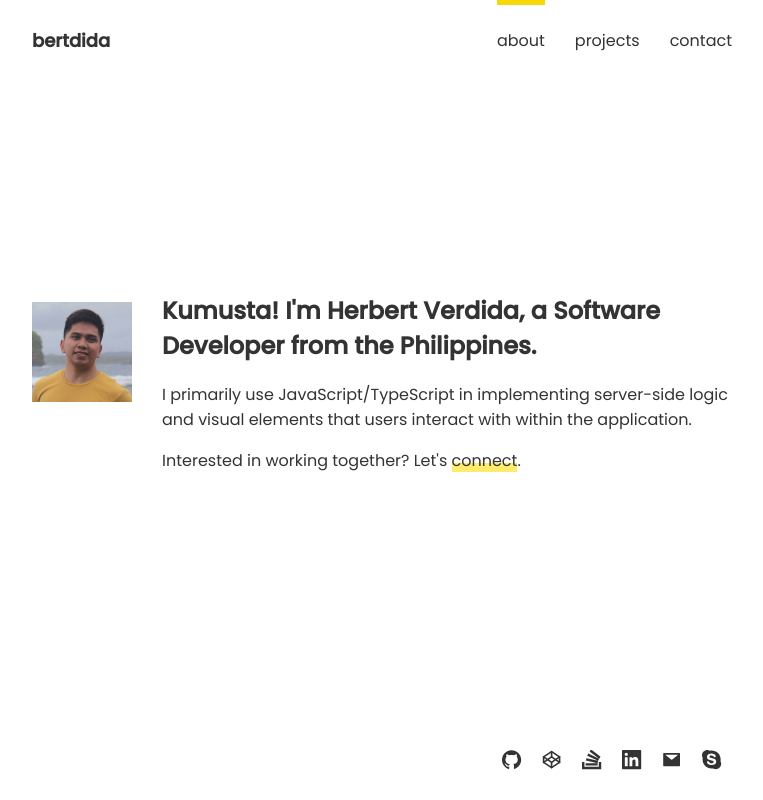
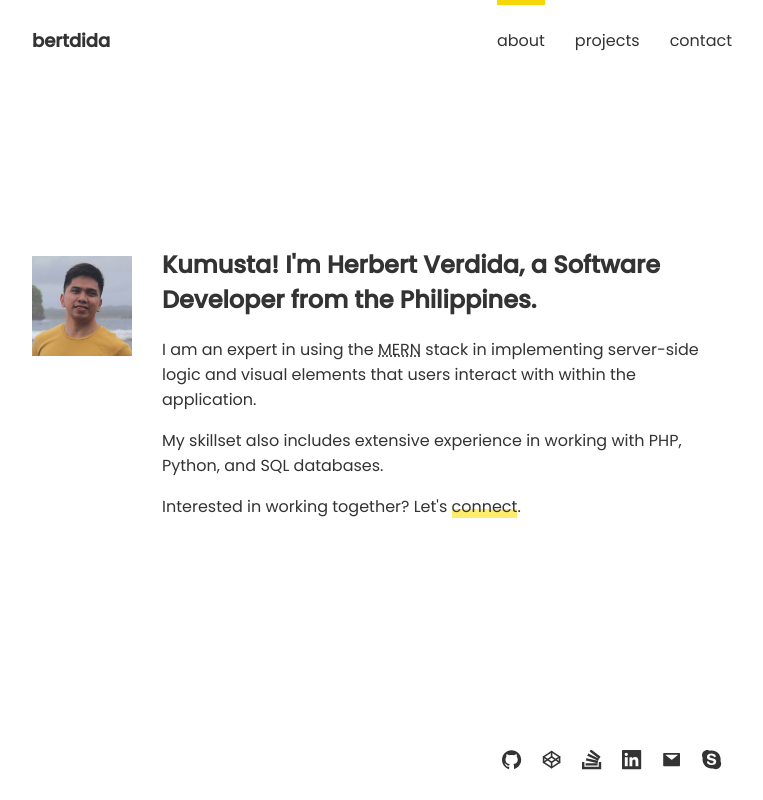
Before and after one commit to bertdida/bertdida.github.io, a React (Create React App) app: page / in a window 1280 px wide. Shown: the whole page, without its empty margins (258-1021 px from the left). Built offline with nearby package versions, Linux system fonts and the light colour scheme.

Commit message:
chore: update about text

```diff
--- a/src/pages/about/About.js
+++ b/src/pages/about/About.js
@@ -21,9 +21,15 @@ export function About() {
           </h2>
 
           <p>
-            I primarily use JavaScript/TypeScript in implementing server-side
-            logic and visual elements that users interact with within the
-            application.
+            I am an expert in using the&nbsp;
+            <abbr title="MongoDB, Express, React, and Node.js">MERN</abbr>
+            &nbsp;stack in implementing server-side logic and visual elements
+            that users interact with within the application.
+          </p>
+
+          <p>
+            My skillset also includes extensive experience in working with PHP,
+            Python, and SQL databases.
           </p>
 
           <p>
```
